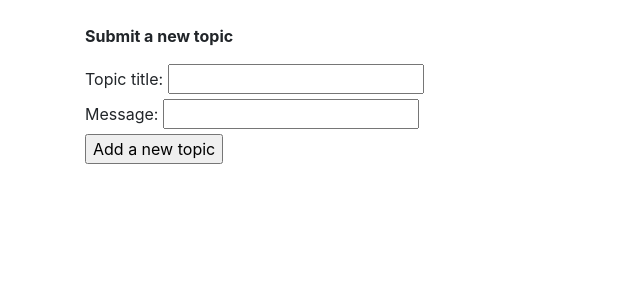
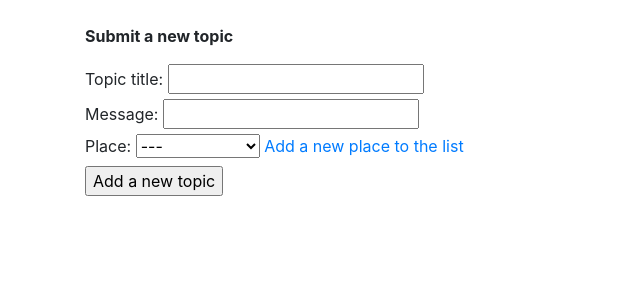
Before and after one commit to glinoen/tsoha-Places, a Flask app: page /topics/new/ in a window 1280 px wide. Shown: the part 56-356 px from the top of the page, without its empty margins (0-640 px from the left). Run offline with Flask 2, Linux system fonts and the light colour scheme; a user stored in the database is signed in; tables that the repository leaves empty hold one stand-in row (values such as "Sample post"); some libraries are stand-ins or nearby versions.

Commit message:
added the ability to link threads to places and add new places

```diff
--- a/application/__init__.py
+++ b/application/__init__.py
@@ -16,6 +16,7 @@ else:
 db = SQLAlchemy(app)
 
 # Luetaan sovelluksen toiminnallisuudet
+from application import views
 from application import places
 
 from application.topics import models
@@ -23,6 +24,9 @@ from application.topics import views
 
 from application.auth import models
 from application.auth import views
+
+from application.places import models
+from application.places import views
 
 #kirjautuminen
 from application.auth.models import User
--- a/application/auth/views.py
+++ b/application/auth/views.py
@@ -35,9 +35,9 @@ def auth_register():
 
     form = LoginForm(request.form)
     if form.validate_on_submit():
-        u = User(form.username.data, form.password.data)
+        user = User(form.username.data, form.password.data)
 
-        db.session().add(u)
+        db.session().add(user)
         db.session.commit()
         return redirect(url_for("auth_login"))
 
--- a/application/templates/topics/list.html
+++ b/application/templates/topics/list.html
@@ -19,7 +19,9 @@
             <tr>
                 <td><a href="{{ url_for('topic_index', topic_id=topic.id) }}">{{ topic.name }}</a></td>
                 <td>{{ count|length - 1 }}</td>
-                <td>spoteil</td>
+                {% for place in places if place.id == topic.place_id %}
+                    <td>{{place.name}}</td>
+                {% endfor %}
             </tr>
         {% endfor %}
     </table>
--- a/application/templates/topics/new.html
+++ b/application/templates/topics/new.html
@@ -6,6 +6,8 @@
 <form method="POST" action="{{ url_for('topics_create') }}">
   {{form.title.label}}: {{form.title}}<br>
   {{form.message.label}}: {{form.message}}<br>
+  {{form.place.label}}: {{form.place}}
+  <a href="{{ url_for('place_form') }}">Add a new place to the list</a><br>
   <input type="submit" value="Add a new topic"/>
 </form>
 {% endblock %}
--- a/application/topics/forms.py
+++ b/application/topics/forms.py
@@ -1,8 +1,11 @@
 from flask_wtf import FlaskForm
-from wtforms import StringField, validators
+from wtforms import StringField, validators, SelectField
 from wtforms.validators import DataRequired, Length
 
 class TopicForm(FlaskForm):
+
+    place = SelectField(u'Place', coerce=int, validators = [DataRequired()])
+
     title = StringField("Topic title", [DataRequired(),
         Length(min=1, max=100)])
     message = StringField("Message", [DataRequired(),
--- a/application/topics/models.py
+++ b/application/topics/models.py
@@ -7,9 +7,10 @@ class Topic(Base):
     account_id = db.Column(db.Integer, db.ForeignKey('account.id'), nullable=False)
 
     name = db.Column(db.String(100), nullable=False)
-    #place_id = db.Column(db.Integer, db.ForeignKey('place.id'), nullable=False)
+    place_id = db.Column(db.Integer, db.ForeignKey('place.id'), nullable=False)
 
 
-    def __init__(self, name, account_id):
+    def __init__(self, name, account_id, place_id):
             self.name = name
             self.account_id = account_id
+            self.place_id = place_id
--- a/application/topics/views.py
+++ b/application/topics/views.py
@@ -2,6 +2,7 @@ from application import app, db
 from flask import render_template, request, redirect, url_for
 from application.topics.models import Topic
 from application.messages.models import Message
+from application.places.models import Place
 from application.topics.forms import TopicForm, ReplyForm
 from flask_login import login_required, current_user
 
@@ -9,12 +10,16 @@ from flask_login import login_required, current_user
 @login_required
 def topics_index():
     messages = db.session.query(Message)
-    return render_template("topics/list.html", topics = Topic.query.all(), messages = messages)
+    return render_template("topics/list.html", topics = Topic.query.all(), messages = messages, places = Place.query.all())
 
 @app.route("/topics/new/")
 @login_required
 def topics_form():
-    return render_template("topics/new.html", form = TopicForm())
+    places = db.session.query(Place)
+    form=TopicForm()
+    form.place.choices = [("0", "---")] + [(i.id, i.name) for i in places]
+
+    return render_template("topics/new.html", form = form)
 
 @app.route("/topics/<topic_id>/", methods=["GET"])
 @login_required
@@ -25,8 +30,14 @@ def topic_index(topic_id):
 @login_required
 def topics_create():
     form = TopicForm(request.form)
-    if form.validate_on_submit():
-        topic = Topic(form.title.data, current_user.id)
+    if form.title.validate(form) and form.message.validate(form):
+        place = db.session.query(Place).get(form.place.data)
+        if form.place.data == 0:
+            place_id = 0
+        else:
+            place_id = place.id
+
+        topic = Topic(form.title.data, current_user.id, place_id)
         db.session().add(topic)
         db.session().commit()
 
@@ -35,6 +46,10 @@ def topics_create():
         db.session().commit()
 
         return redirect(url_for("topics_index"))
+
+    places = db.session.query(Place)
+    form=TopicForm()
+    form.place.choices = [("0", "---")] + [(i.id, i.name) for i in places]
 
     return render_template("topics/new.html", form = form, error="topic name must be between 1-100 characters and message between 1-1000 characters")
 
--- /dev/null
+++ b/application/views.py
@@ -0,0 +1,6 @@
+from flask import render_template
+from application import app
+
+@app.route("/")
+def index():
+    return render_template("index.html")
```
Also changed, not shown: application/places/forms.py (added, +15 -0 lines), application/places/models.py (added, +13 -0 lines), application/places/views.py (added, +40 -0 lines), application/templates/places/newplace.html (added, +11 -0 lines), application/places/__init__.py (added).
